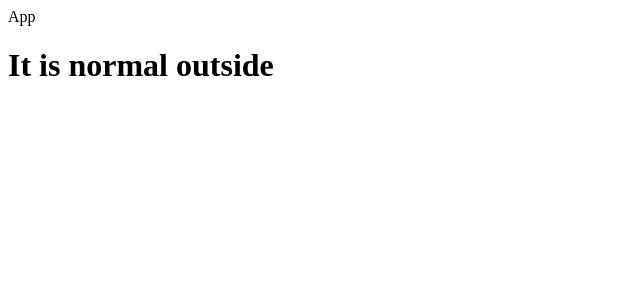
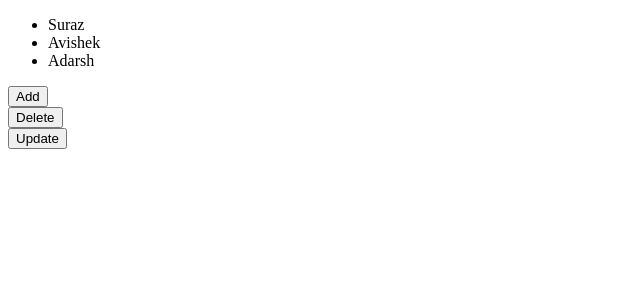
Before and after one commit to suraz404/ReactLearning, a React (Vite) app in the folder Learn/: page / in a window 1280 px wide. Shown: the top 300 px of the page, without its empty margins (0-640 px from the left). Built offline with nearby package versions, Linux system fonts and the light colour scheme.

Commit message:
feat: implement UseState component for managing friends list

```diff
--- a/Learn/src/App.jsx
+++ b/Learn/src/App.jsx
@@ -1,10 +1,10 @@
-import Weather from "./components/Weather";
+import UseState from "./components/UseState";
 
 const App = () => {
   return (
     <div>
-      App
-      <Weather temp={23} />
+      {/* <Weather temp={23} /> */}
+      <UseState />
     </div>
   );
 };
--- /dev/null
+++ b/Learn/src/components/UseState.jsx
@@ -0,0 +1,31 @@
+import { useState } from "react";
+
+const UseState = () => {
+  const [friends, setFriends] = useState(["Suraz", "Avishek", "Adarsh"]);
+  const addOneFriend = () => {
+    setFriends([...friends, "Nirmal"]);
+  };
+  const deleteName = () => {
+    setFriends(friends.filter((f) => f !== "Avishek"));
+  };
+  const updateName = () => {
+    setFriends(friends.map((f) => (f === "Suraz" ? "Suraz Agrahari" : f)));
+  };
+
+  return (
+    <div>
+      <ul>
+        {friends.map((f) => (
+          <li key={f}>{f}</li>
+        ))}
+      </ul>
+      <button onClick={addOneFriend}>Add</button>
+      <br />
+      <button onClick={deleteName}>Delete </button>
+      <br />
+      <button onClick={updateName}>Update</button>
+    </div>
+  );
+};
+
+export default UseState;
```
